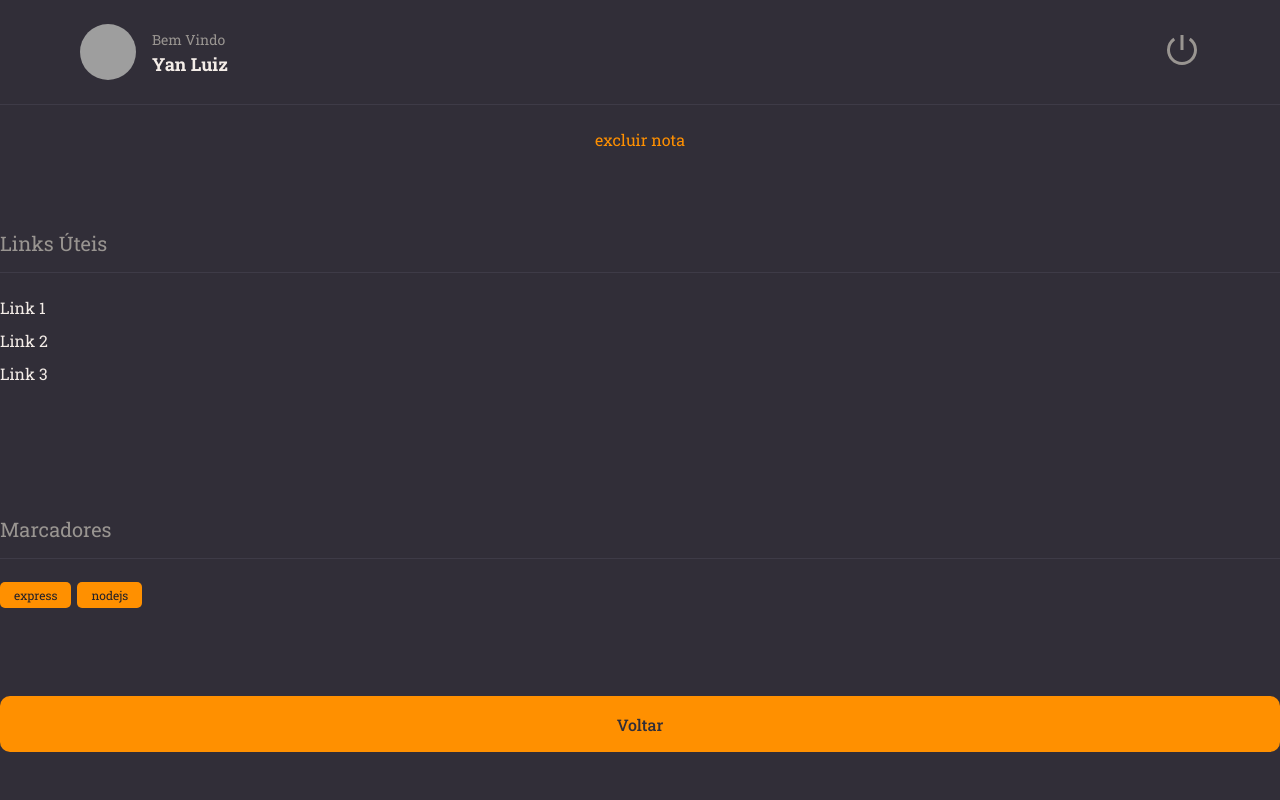
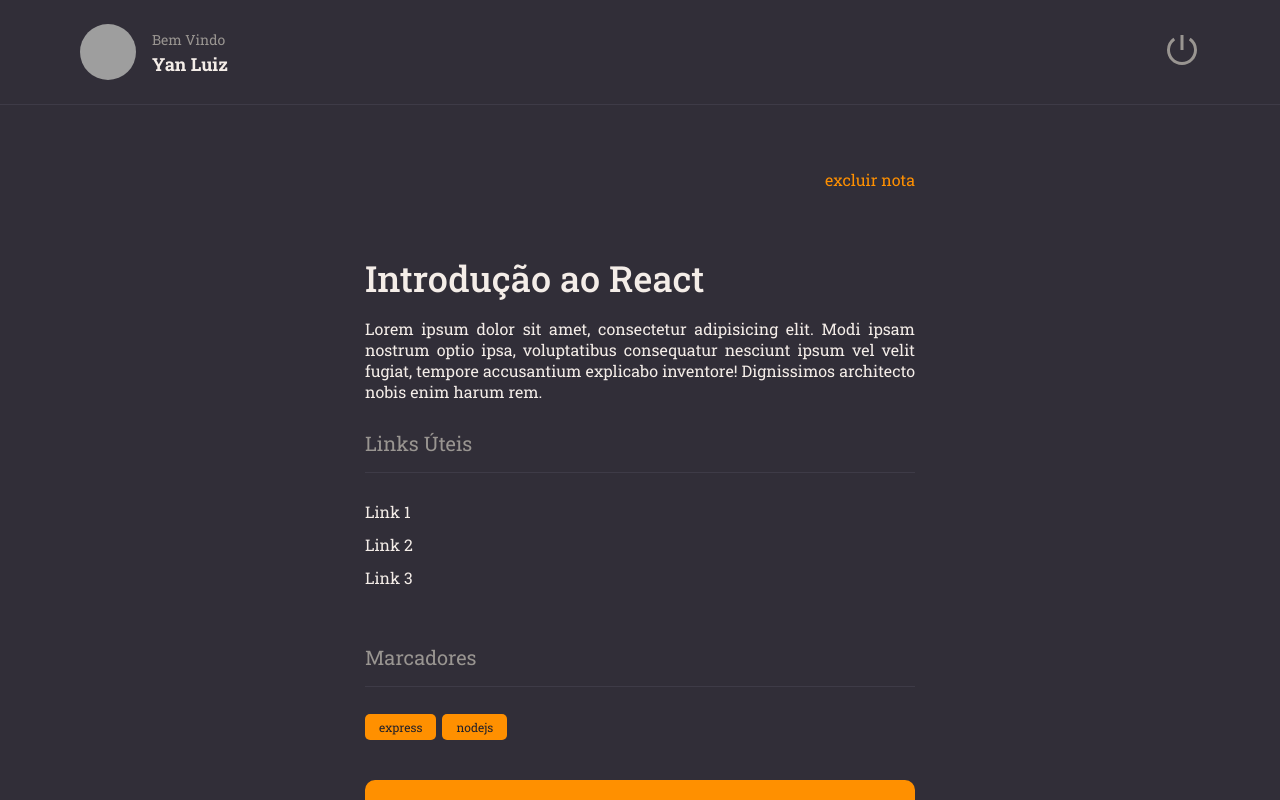
Before and after one commit to YanLuiz/Rocket-Notes, a React (Vite) app: page / in a window 1280 px wide. Built offline with nearby package versions, Linux system fonts and the light colour scheme; grey boxes are pictures that could not be loaded.

Commit message:
alinhamento e conclusão pagina de Details

```diff
--- a/src/components/Section/styles.js
+++ b/src/components/Section/styles.js
@@ -1,14 +1,14 @@
 import styled from 'styled-components'
 
 export const Container = styled.section`
-    margin: 56px 0 28px;
+    margin: 28px 0;
 
     > h2 {
         border-bottom-width: 1px;
         border-bottom-style: solid;
         border-bottom-color: ${({ theme }) => theme.COLORS.BACKGROUND_700};
         padding-bottom: 16px;
-        margin-bottom: 24px;
+        margin-bottom: 28px;
 
 
         color: ${({ theme }) => theme.COLORS.GRAY_100};
--- a/src/pages/Details/index.jsx
+++ b/src/pages/Details/index.jsx
@@ -1,4 +1,4 @@
-import { Container, Links } from './styles.js'
+import { Container, Links, Content } from './styles.js'
 import { Header } from '../../components/Header/index.jsx'
 import { Button } from '../../components/Button'
 import { Section } from '../../components/Section'
@@ -6,9 +6,22 @@ import { ButtonText } from '../../components/ButtonText'
 import { Tag } from '../../components/Tag'
 export function Details() {
     return (
-        <Container>
-          <Header/>
+    <Container>
+      <Header/>
+
+        <main>
+         <Content>
+
+
+
+
           <ButtonText title="excluir nota"/>
+          <h1>
+            Introdução ao React
+          </h1>
+
+          <p>Lorem ipsum dolor sit amet, consectetur adipisicing elit. Modi ipsam nostrum optio ipsa, voluptatibus consequatur nesciunt ipsum vel velit fugiat, tempore accusantium explicabo inventore! Dignissimos architecto nobis enim harum rem.</p>
+
           <Section title="Links Úteis">
             <Links>
               <li><a href="https://aprovadoapp.com/"></a>Link 1</li>
@@ -22,7 +35,10 @@ export function Details() {
           </Section>
 
           <Button title="Voltar"/>
-        </Container>
+
+        </Content>
+      </main>
+    </Container>
 
     )
 }
--- a/src/pages/Details/styles.js
+++ b/src/pages/Details/styles.js
@@ -14,7 +14,11 @@ export const Container = styled.div`
     "header"
     "content";
 
-
+    > main {
+        grid-area: content;
+        overflow-y: auto;
+        padding: 64px 0;
+    }
 `
 
 
@@ -33,3 +37,30 @@ export const Links = styled.ul`
     }
 
 `
+
+
+export const Content = styled.div`
+    max-width: 550px;
+    margin: 0 auto;
+    display: flex;
+
+    flex-direction: column;
+
+    > button:nth-child(1) {
+        align-self: end;
+    }
+
+
+    > h1 {
+        font-size: 36px;
+        font-weight: 500;
+        padding-top: 64px;
+    }
+
+
+    > p {
+        font-size: 16px;
+        margin-top: 16px;
+        text-align: justify;
+    }
+`
```
